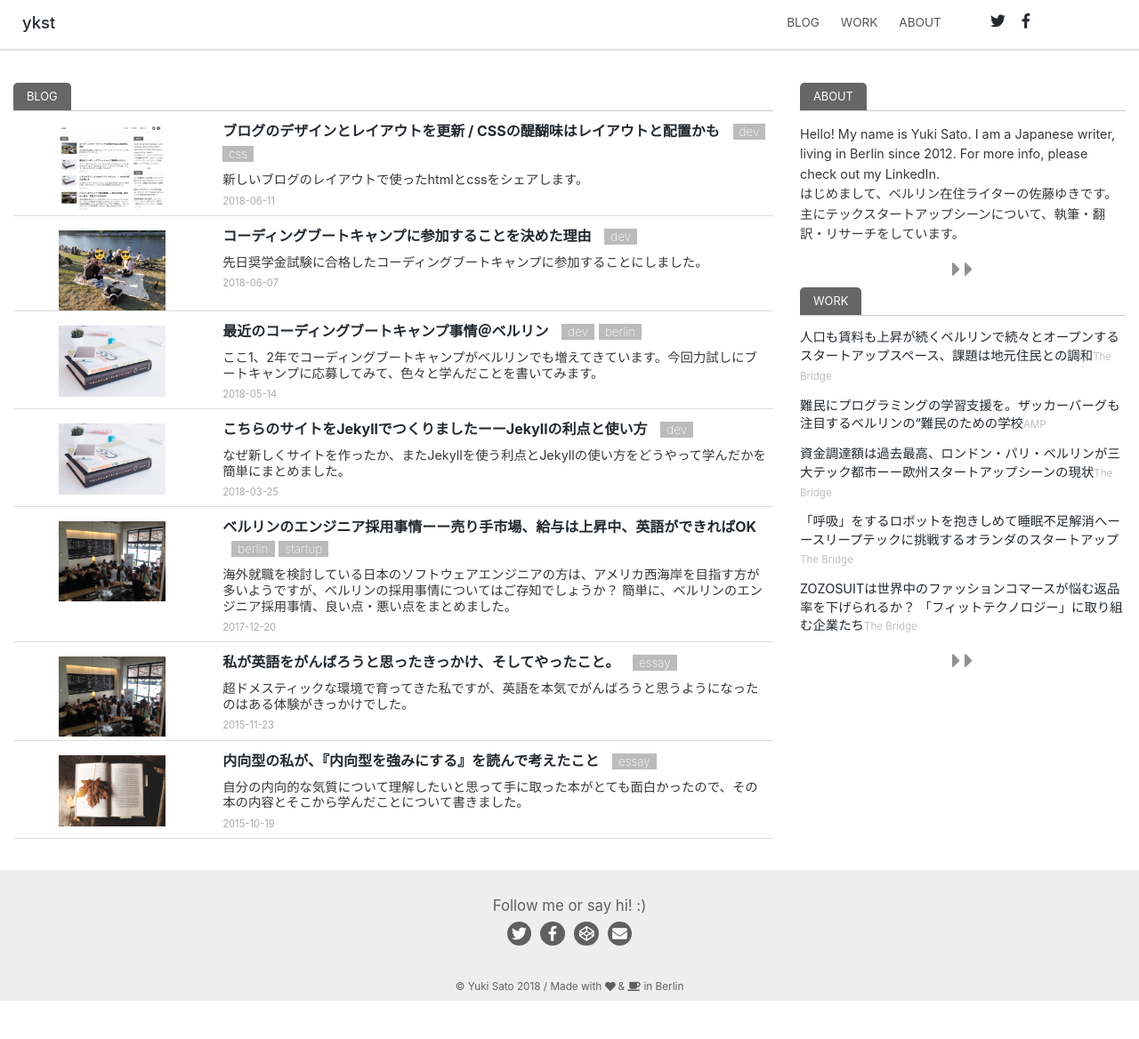
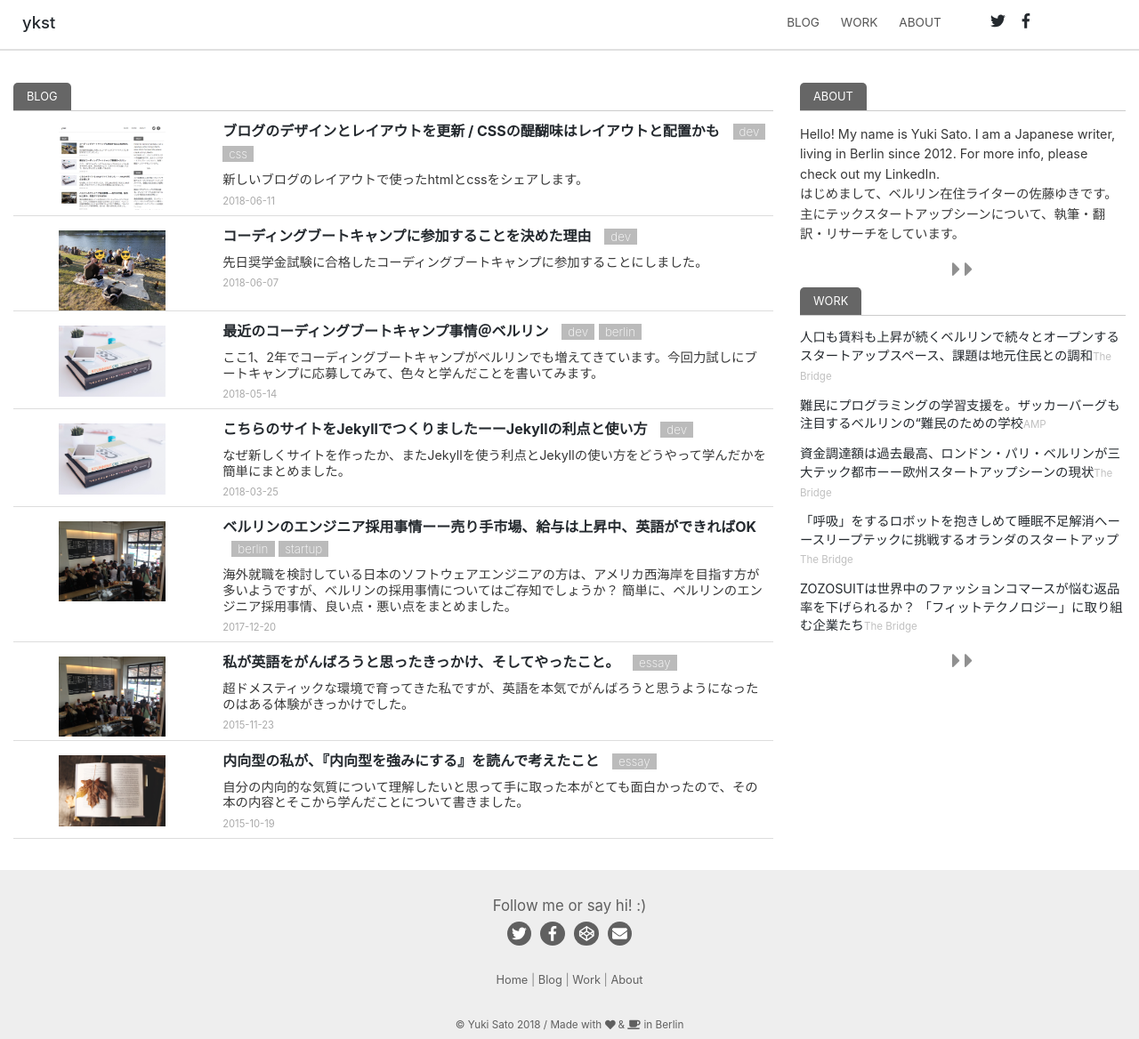
Before and after one commit to youxiberlin/blog, a Jekyll site: the page built from index.md, in a window 1280 px wide. Shown: the whole page at 89% size. Built offline with Jekyll 4.4.1, drawn with Linux system fonts in a browser that asks for light colours; nearby versions of some CDN libraries; before the commit the page ends 1125 px from its top, so only the background shows below that.

Commit message:
added menu in footer

```diff
--- a/_includes/footer.html
+++ b/_includes/footer.html
@@ -8,6 +8,12 @@
 <i class="fab fa-codepen circle-codepen circle-fa"></i></a>
 <a href="mailto:sato.youxi@gmail.com"><i class="fas fa-envelope circle-env circle-fa"></i></a>
 </center>
+<div class="footer-nav-menu">
+  <a href="/">Home</a> |
+  <a href="/blog/">Blog</a> |
+  <a href="/work/">Work</a> |
+  <a href="/about/">About</a>
+</div>
 <div class="footer-font">&copy; Yuki Sato 2018 / Made with <i class="fas fa-heart"></i> & <i class="fas fa-coffee"></i> in Berlin </div>
 </footer>
 </body>
--- a/_sass/_layout-base.scss
+++ b/_sass/_layout-base.scss
@@ -212,6 +212,14 @@ a.blog-link-side:hover {
   padding-left: 0;
 }
 
+.footer-nav-menu {
+  text-align: center;
+  font-size: 0.8rem;
+  color: #888;
+  margin-top: 12px;
+}
+
+
 /*
   ======  550px ======
 */
--- a/_sass/_link.scss
+++ b/_sass/_link.scss
@@ -120,6 +120,18 @@ a.tag-archive:hover, a.tag-archive:active {
 		font-size: 1em;
 }
 
+.footer-nav-menu a:link, a:visited {
+	text-decoration: none;
+	color: #606060;
+}
+
+.footer-nav-menu a:hover, a:active {
+	text-decoration: underline;
+	color: #606060;
+}
+
+
+
 // SNS fontawesome //
 a.social-link:link, a.social-link:visited {
 	text-decoration:none;
```
